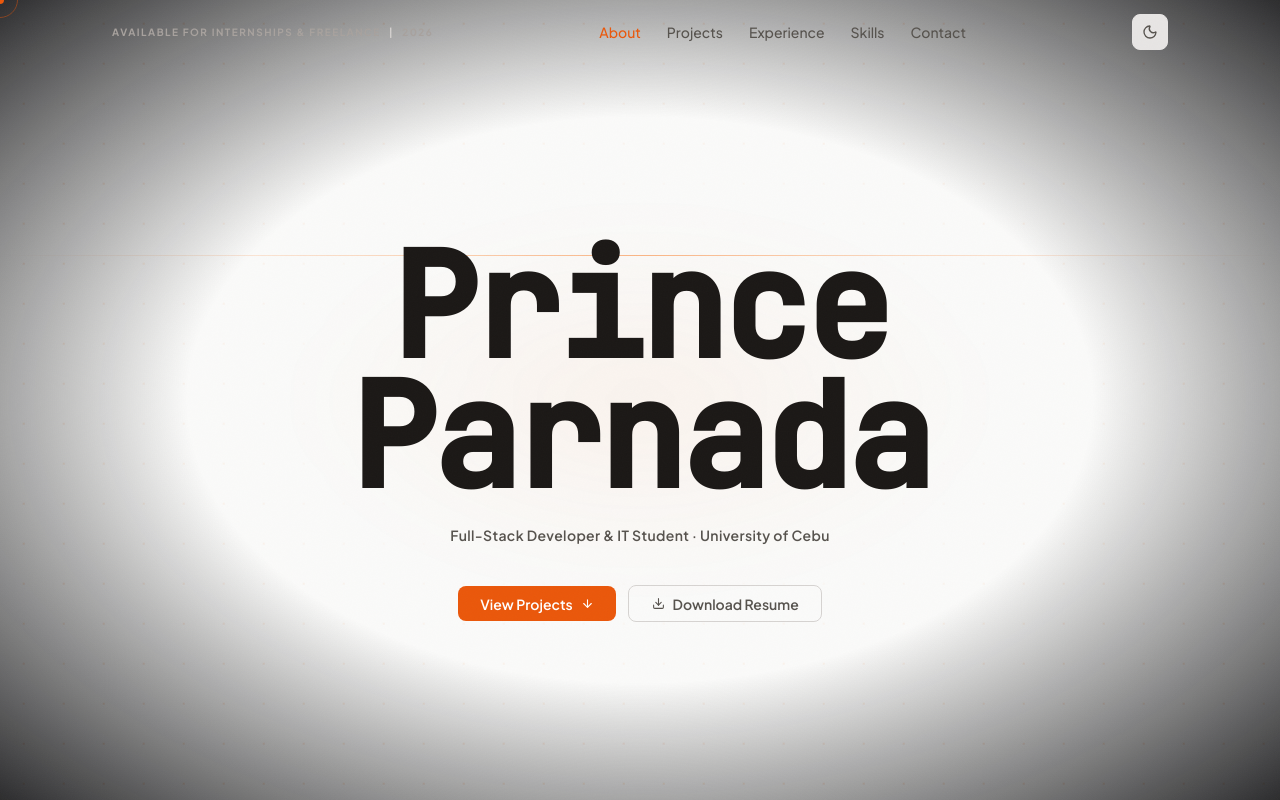
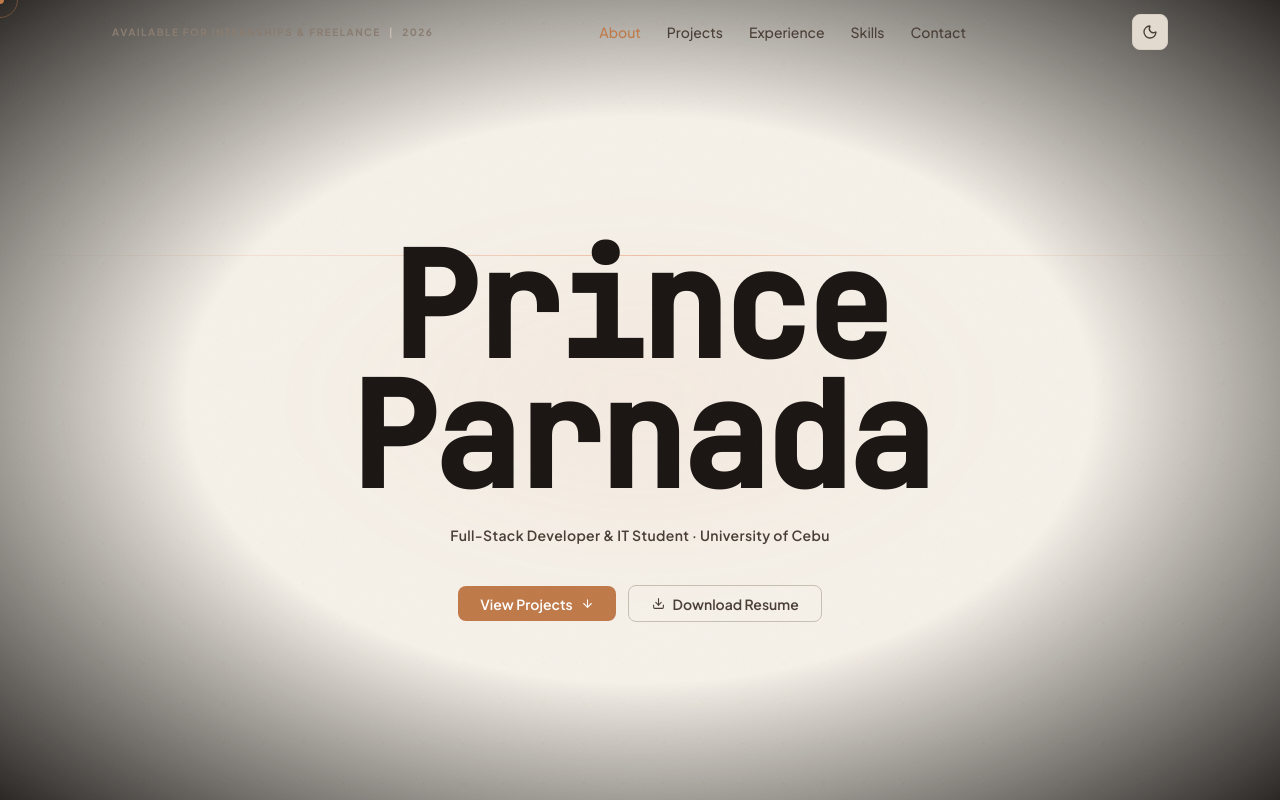
Before and after one commit to Prinss-git/Developer-Web-Profile, a React (Vite) app: page / in a window 1280 px wide. Shown: the top 800 px of the page. Built offline with nearby package versions, Linux system fonts and the light colour scheme.

Commit message:
feat: warm color palette and add parallax, heading scramble, marquee pause, and photo tilt

```diff
--- /dev/null
+++ b/src/hooks/useHoverScramble.js
@@ -0,0 +1,36 @@
+import { useState, useRef } from 'react'
+
+const CHARS = 'ABCDEFGHIJKLMNOPQRSTUVWXYZ!@#$%&?'
+
+export function useHoverScramble(text) {
+  const [display, setDisplay] = useState(text)
+  const rafRef = useRef(null)
+
+  const onEnter = () => {
+    cancelAnimationFrame(rafRef.current)
+    const start = performance.now()
+    const duration = 500
+
+    const tick = now => {
+      const p = Math.min((now - start) / duration, 1)
+      setDisplay(
+        text.split('').map((c, i) => {
+          if (c === ' ' || c === '.' || c === ',') return c
+          if (p > i / text.length + 0.12) return c
+          return CHARS[Math.floor(Math.random() * CHARS.length)]
+        }).join('')
+      )
+      if (p < 1) rafRef.current = requestAnimationFrame(tick)
+      else setDisplay(text)
+    }
+
+    rafRef.current = requestAnimationFrame(tick)
+  }
+
+  const onLeave = () => {
+    cancelAnimationFrame(rafRef.current)
+    setDisplay(text)
+  }
+
+  return { display, onEnter, onLeave }
+}
--- a/src/sections/About.jsx
+++ b/src/sections/About.jsx
@@ -1,6 +1,8 @@
 import { useEffect, useRef } from 'react'
 import { Mail } from 'lucide-react'
 import { GithubIcon, LinkedinIcon, FacebookIcon } from '../components/SocialIcons'
+import { useTilt } from '../hooks/useTilt'
+import { useHoverScramble } from '../hooks/useHoverScramble'
 
 function useReveal(ref) {
   useEffect(() => {
@@ -19,7 +21,10 @@ function useReveal(ref) {
 
 export default function About() {
   const ref = useRef(null)
+  const photoRef = useRef(null)
   useReveal(ref)
+  useTilt(photoRef, { max: 6, scale: 1.01 })
+  const title = useHoverScramble('Full-stack builder.')
 
   return (
     <section id="about" className="py-16 lg:py-28 bg-[var(--bg-2)] overflow-x-hidden" ref={ref} aria-label="About me">
@@ -28,7 +33,7 @@ export default function About() {
 
           {/* Photo + socials */}
           <div data-r className="reveal-left flex flex-col gap-6">
-            <div className="relative w-full max-w-sm">
+            <div ref={photoRef} className="relative w-full max-w-sm">
               <div className="absolute inset-0 translate-x-3 translate-y-3 rounded-2xl border border-[var(--border-2)]"
                    aria-hidden="true" />
               <div className="relative rounded-2xl overflow-hidden aspect-[4/5] bg-[var(--bg-3)]">
@@ -62,7 +67,10 @@ export default function About() {
               <div className="eyebrow">01 — About me</div>
               <h2 className="section-title mt-3">
                 IT student.<br />
-                <span className="grad-text">Full-stack builder.</span>
+                <span className="grad-text cursor-default"
+                      onMouseEnter={title.onEnter} onMouseLeave={title.onLeave}>
+                  {title.display}
+                </span>
               </h2>
             </div>
 
--- a/src/sections/Contact.jsx
+++ b/src/sections/Contact.jsx
@@ -1,4 +1,5 @@
 import { useEffect, useRef, useState } from 'react'
+import { useHoverScramble } from '../hooks/useHoverScramble'
 import emailjs from '@emailjs/browser'
 import { Send, CheckCircle, AlertCircle, Mail, Phone } from 'lucide-react'
 import { GithubIcon, LinkedinIcon, FacebookIcon } from '../components/SocialIcons'
@@ -43,6 +44,7 @@ export default function Contact() {
   const [errors, setErrors] = useState({})
   const [touched, setTouched] = useState({})
   const [status, setStatus] = useState('idle')
+  const title = useHoverScramble("Let's talk.")
   useReveal(ref)
 
   const change = e => {
@@ -79,7 +81,10 @@ export default function Contact() {
       <div className="wrap">
         <div data-r className="reveal mb-12">
           <div className="eyebrow">05 — Contact</div>
-          <h2 className="section-title mt-3">Let's talk.</h2>
+          <h2 className="section-title mt-3 cursor-default"
+              onMouseEnter={title.onEnter} onMouseLeave={title.onLeave}>
+            {title.display}
+          </h2>
           <p className="text-[var(--tx-2)] mt-3 max-w-md leading-relaxed">
             Got a project, an internship offer, or just want to say hi — send me a message.
           </p>
--- a/src/sections/Hero.jsx
+++ b/src/sections/Hero.jsx
@@ -1,4 +1,4 @@
-import { useRef } from 'react'
+import { useRef, useEffect } from 'react'
 import { ArrowDown, Download } from 'lucide-react'
 import { useScramble } from '../hooks/useScramble'
 import { useMagnetic } from '../hooks/useMagnetic'
@@ -17,11 +17,22 @@ function addRipple(e) {
 }
 
 export default function Hero() {
-  const name = useScramble('Prince Parnada', { delay: 400, duration: 1400 })
+  const name    = useScramble('Prince Parnada', { delay: 400, duration: 1400 })
   const btn1Ref = useRef(null)
   const btn2Ref = useRef(null)
+  const gridRef = useRef(null)
   useMagnetic(btn1Ref, 0.35)
   useMagnetic(btn2Ref, 0.35)
+
+  /* Parallax — dot grid scrolls at 30% of page scroll speed */
+  useEffect(() => {
+    const fn = () => {
+      if (gridRef.current)
+        gridRef.current.style.transform = `translateY(${window.scrollY * 0.3}px)`
+    }
+    window.addEventListener('scroll', fn, { passive: true })
+    return () => window.removeEventListener('scroll', fn)
+  }, [])
 
   return (
     <section id="hero"
@@ -30,15 +41,15 @@ export default function Hero() {
 
       {/* ── Background ── */}
       <div className="absolute inset-0 pointer-events-none" aria-hidden="true">
-        <div className="hero-dot-grid" />
+        <div ref={gridRef} className="hero-dot-grid" />
         <div className="absolute inset-0"
              style={{ background: 'radial-gradient(ellipse 65% 65% at 50% 50%, var(--bg) 30%, transparent 100%)' }} />
         <div className="absolute top-1/2 left-1/2 -translate-x-1/2 -translate-y-1/2 w-[700px] h-[350px] rounded-full"
-             style={{ background: 'radial-gradient(ellipse, rgba(249,115,22,0.06) 0%, transparent 70%)', filter: 'blur(40px)' }} />
+             style={{ background: 'radial-gradient(ellipse, rgba(232,145,106,0.07) 0%, transparent 70%)', filter: 'blur(40px)' }} />
         <div className="hero-scan" style={{ top: '20%' }} />
         <div className="hero-scan hero-scan-2" style={{ top: '20%' }} />
         <div className="absolute inset-0"
-             style={{ background: 'radial-gradient(ellipse at 50% 50%, transparent 50%, rgba(9,9,11,0.85) 100%)' }} />
+             style={{ background: 'radial-gradient(ellipse at 50% 50%, transparent 50%, rgba(14,12,10,0.88) 100%)' }} />
       </div>
 
       {/* ── Content ── */}
@@ -67,8 +78,7 @@ export default function Hero() {
           </div>
           <div ref={btn2Ref}>
             <a href="/resume.pdf" target="_blank" rel="noopener noreferrer"
-               className="btn btn-secondary"
-               onClick={addRipple}>
+               className="btn btn-secondary" onClick={addRipple}>
               <Download size={13} />
               Download Resume
             </a>
--- a/src/sections/Projects.jsx
+++ b/src/sections/Projects.jsx
@@ -1,6 +1,7 @@
 import { useEffect, useRef } from 'react'
 import { projects } from '../data/projects'
 import ProjectCard from '../components/ProjectCard'
+import { useHoverScramble } from '../hooks/useHoverScramble'
 
 function useReveal(ref) {
   useEffect(() => {
@@ -20,12 +21,16 @@ function useReveal(ref) {
 export default function Projects() {
   const ref = useRef(null)
   useReveal(ref)
+  const title = useHoverScramble("Things I've built.")
   return (
     <section id="projects" className="py-16 lg:py-28 bg-[var(--bg-2)]" ref={ref} aria-label="Projects">
       <div className="wrap">
         <div data-r className="reveal mb-12">
           <div className="eyebrow">02 — Projects</div>
-          <h2 className="section-title mt-3">Things I've built.</h2>
+          <h2 className="section-title mt-3 cursor-default"
+              onMouseEnter={title.onEnter} onMouseLeave={title.onLeave}>
+            {title.display}
+          </h2>
         </div>
         <div className="grid sm:grid-cols-2 lg:grid-cols-3 gap-5">
           {projects.map((p, i) => (
--- a/src/styles/globals.css
+++ b/src/styles/globals.css
@@ -140,7 +140,7 @@ body {
 .hero-dot-grid {
   position: absolute;
   inset: 0;
-  background-image: radial-gradient(circle, rgba(249,115,22,0.18) 1px, transparent 1px);
+  background-image: radial-gradient(circle, rgba(232,145,106,0.2) 1px, transparent 1px);
   background-size: 40px 40px;
   animation: grid-drift 6s linear infinite;
 }
@@ -148,7 +148,7 @@ body {
   position: absolute;
   left: 0; right: 0;
   height: 1px;
-  background: linear-gradient(90deg, transparent 0%, rgba(249,115,22,0.25) 30%, rgba(249,115,22,0.5) 50%, rgba(249,115,22,0.25) 70%, transparent 100%);
+  background: linear-gradient(90deg, transparent 0%, rgba(232,145,106,0.25) 30%, rgba(232,145,106,0.5) 50%, rgba(232,145,106,0.25) 70%, transparent 100%);
   animation: scan 9s ease-in-out infinite;
   pointer-events: none;
 }
@@ -197,6 +197,7 @@ body {
   to   { transform: translateX(-50%); }
 }
 .marquee-inner { animation: marquee 30s linear infinite; }
+.marquee-wrap:hover .marquee-inner { animation-play-state: paused; }
 
 /* ── Noise overlay ───────────────────────────── */
 body::after {
--- a/src/styles/variables.css
+++ b/src/styles/variables.css
@@ -1,46 +1,46 @@
 :root,
 [data-theme="dark"] {
-  --bg:   #09090b;
-  --bg-2: #111113;
-  --bg-3: #18181b;
-  --bg-4: #27272a;
+  --bg:   #0e0c0a;
+  --bg-2: #181512;
+  --bg-3: #211e1a;
+  --bg-4: #2c2823;
 
-  --border:   #27272a;
-  --border-2: #3f3f46;
+  --border:   #2c2823;
+  --border-2: #3d3830;
 
-  --tx:   #fafafa;
-  --tx-2: #a1a1aa;
-  --tx-3: #52525b;
+  --tx:   #f2e8dc;
+  --tx-2: #b8a99a;
+  --tx-3: #6e6055;
 
-  --ac:     #f97316;
-  --ac-dim: rgba(249,115,22,0.1);
+  --ac:     #e8916a;
+  --ac-dim: rgba(232,145,106,0.1);
 
-  --grad:      linear-gradient(135deg, #f97316 0%, #fb923c 100%);
-  --grad-text: linear-gradient(90deg,  #f97316 0%, #fbbf24 100%);
+  --grad:      linear-gradient(135deg, #e8916a 0%, #f5b896 100%);
+  --grad-text: linear-gradient(90deg,  #e8916a 0%, #f5b896 100%);
 
-  --shadow:    0 1px 3px rgba(0,0,0,0.4), 0 4px 16px rgba(0,0,0,0.3);
-  --shadow-lg: 0 8px 32px rgba(0,0,0,0.5);
+  --shadow:    0 1px 3px rgba(0,0,0,0.5), 0 4px 16px rgba(0,0,0,0.4);
+  --shadow-lg: 0 8px 32px rgba(0,0,0,0.6);
 }
 
 [data-theme="light"] {
-  --bg:   #fafaf9;
-  --bg-2: #f5f5f4;
-  --bg-3: #e7e5e4;
-  --bg-4: #d6d3d1;
+  --bg:   #f5f0e8;
+  --bg-2: #ede7db;
+  --bg-3: #e3dbd0;
+  --bg-4: #d8cfc3;
 
-  --border:   #e7e5e4;
-  --border-2: #d6d3d1;
+  --border:   #d8cfc3;
+  --border-2: #c8bfb3;
 
-  --tx:   #1c1917;
-  --tx-2: #57534e;
-  --tx-3: #a8a29e;
+  --tx:   #1c1714;
+  --tx-2: #4a3f36;
+  --tx-3: #8a7c70;
 
-  --ac:     #ea580c;
-  --ac-dim: rgba(234,88,12,0.08);
+  --ac:     #c07a4a;
+  --ac-dim: rgba(192,122,74,0.1);
 
-  --grad:      linear-gradient(135deg, #ea580c 0%, #f97316 100%);
-  --grad-text: linear-gradient(90deg,  #ea580c 0%, #f59e0b 100%);
+  --grad:      linear-gradient(135deg, #c07a4a 0%, #d4956a 100%);
+  --grad-text: linear-gradient(90deg,  #c07a4a 0%, #d4956a 100%);
 
-  --shadow:    0 1px 3px rgba(0,0,0,0.06), 0 4px 16px rgba(0,0,0,0.08);
-  --shadow-lg: 0 8px 32px rgba(0,0,0,0.12);
+  --shadow:    0 1px 3px rgba(0,0,0,0.07), 0 4px 16px rgba(0,0,0,0.09);
+  --shadow-lg: 0 8px 32px rgba(0,0,0,0.14);
 }
```
Also changed, not shown: src/sections/ExperienceSkills.jsx (+11 -2 lines).
